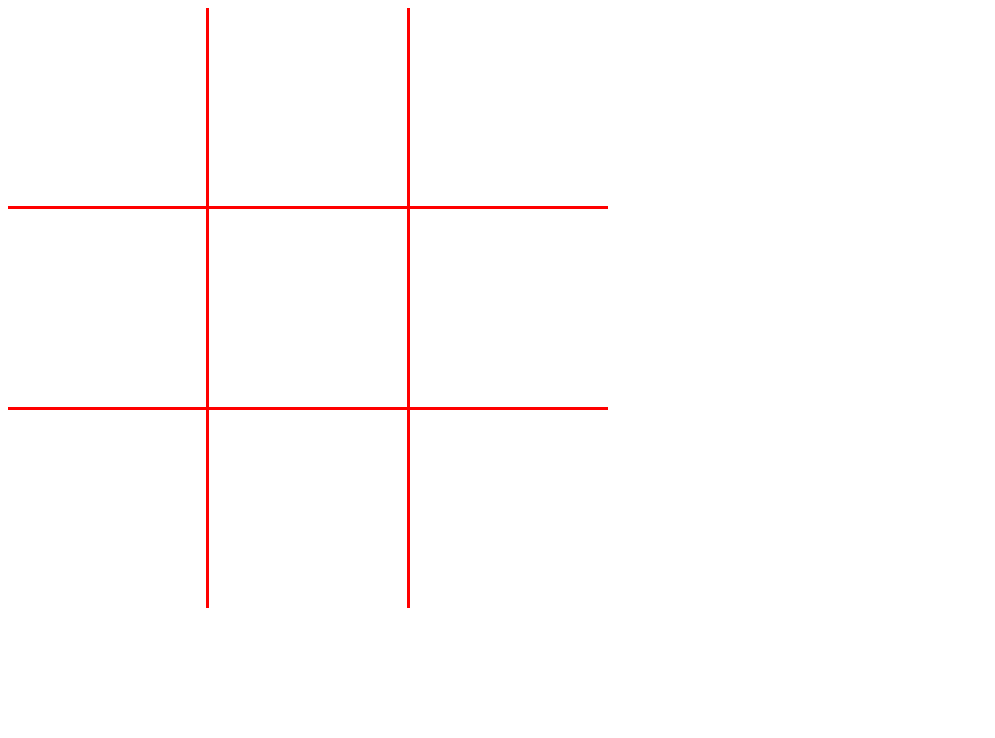
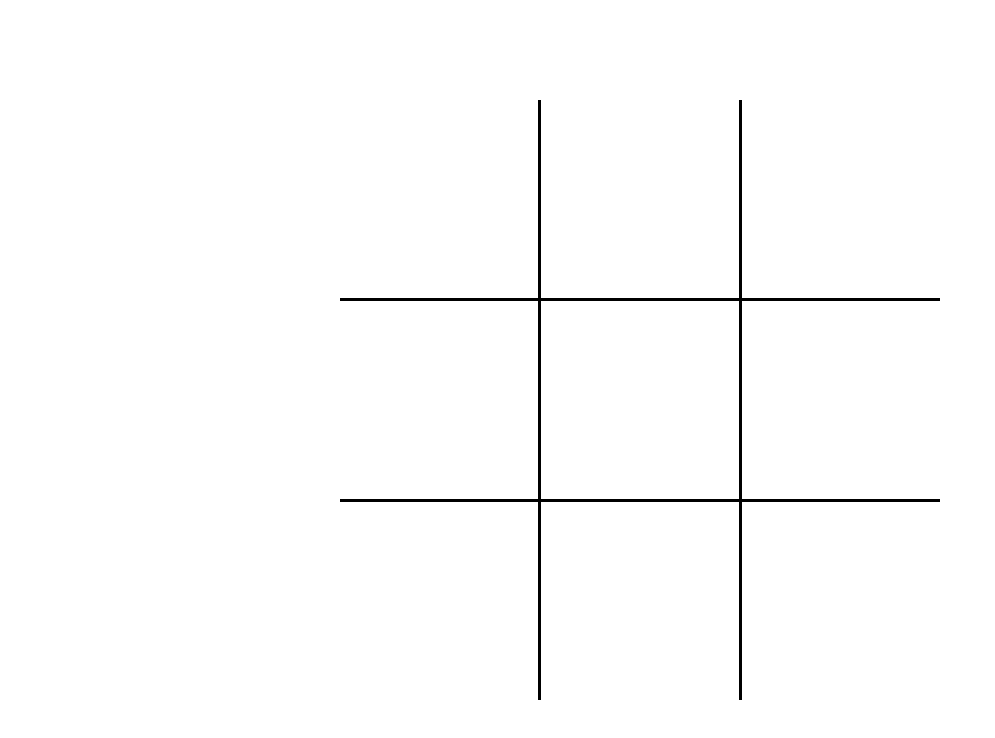
Before and after one commit to Jao42/tic-tac-toe, a plain HTML site: page index.html in a window 1280 px wide. Shown: the whole page, without its empty margins (0-995 px from the left). Drawn offline with Linux system fonts and the light colour scheme.

Commit message:
Mudança de cor

```diff
--- a/style.css
+++ b/style.css
@@ -1,11 +1,19 @@
+
 .game-table {
-  background-color: red;
+  position: absolute;
   display: grid;
+  background-color: #000;
   width: 600px;
   height: 600px;
   grid-template-columns: repeat(3, 1fr);
   grid-template-rows: repeat(3, 1fr);
   gap: 3px;
+
+  /*centralizing */
+
+  top: 50%;
+  transform: translateY(-50%);
+  left: calc(50% - 300px);
 
 }
 
@@ -18,7 +26,6 @@
   align-items: center;
   justify-content: center;
 
-
 }
 
 .game-table > div > span {
```
